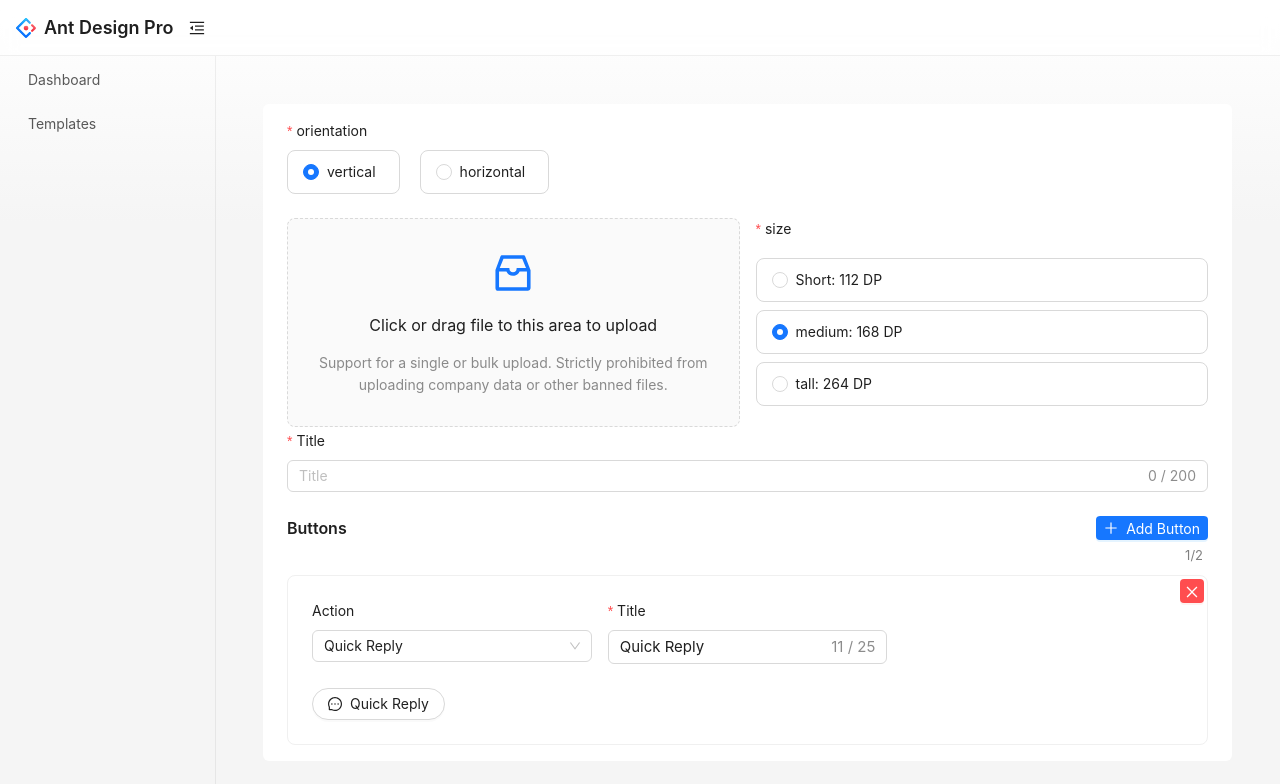
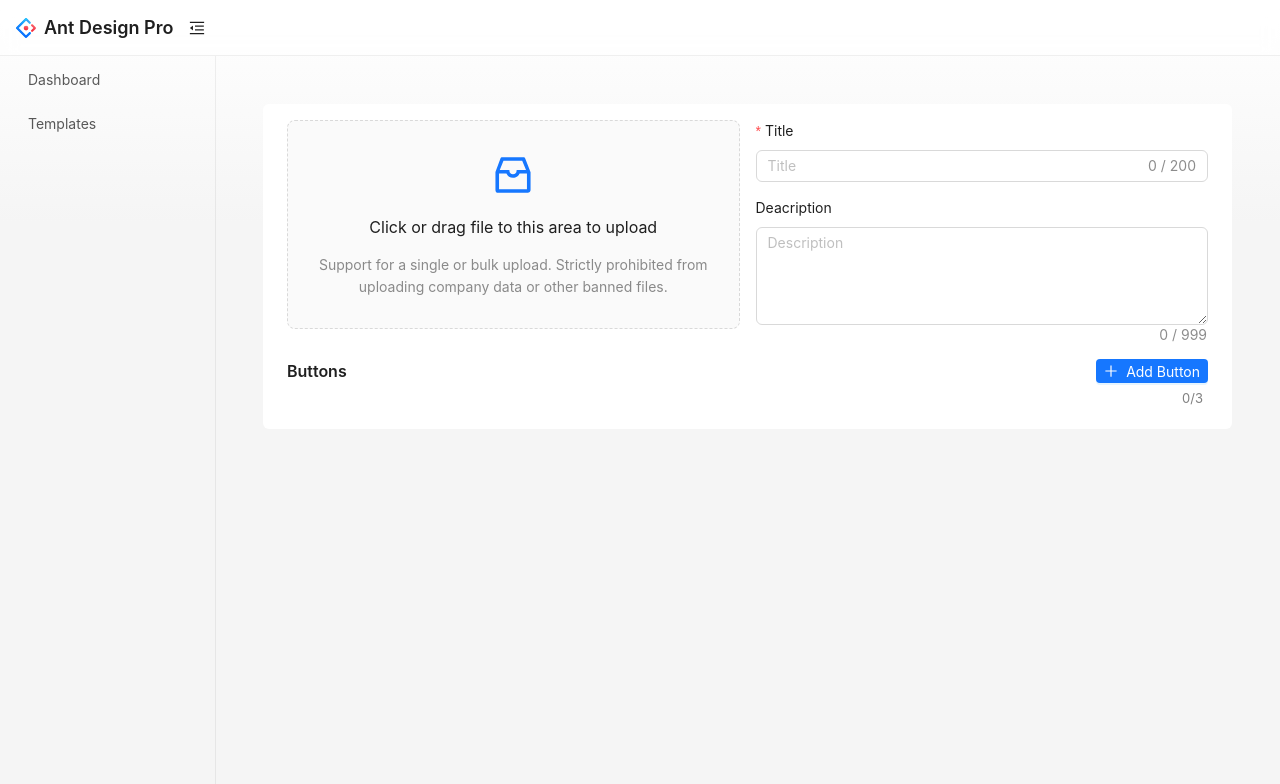
Before and after one commit to dhruv-kakrecha/whatsapp-bot, a React (Vite) app: page /templates in a window 1280 px wide. Shown: the top 784 px of the page. Built offline with nearby package versions, Linux system fonts and the light colour scheme.

Commit message:
create template and buttons

```diff
--- a/package.json
+++ b/package.json
@@ -13,11 +13,13 @@
     "@ant-design/icons": "^5.5.2",
     "@ant-design/pro-components": "^2.8.2",
     "antd": "^5.22.3",
+    "axios": "^1.7.9",
     "libphonenumber-js": "^1.11.18",
     "react": "^18.3.1",
     "react-dom": "^18.3.1",
     "react-phone-input-2": "^2.15.1",
-    "react-router-dom": "^7.0.2"
+    "react-router-dom": "^7.0.2",
+    "xlsx": "^0.18.5"
   },
   "devDependencies": {
     "@eslint/js": "^9.15.0",
--- a/src/App.jsx
+++ b/src/App.jsx
@@ -4,6 +4,7 @@ import ProLayoutWrapper from "./components/site/prolayout/ProLayout";
 import { Test } from "./Test";
 import { Route, Routes } from "react-router-dom";
 import RichCard from "./components/site/templates/Templates";
+import Contacts from "./components/site/contacts/Contacts";
 
 function App() {
   const RouteWrapper = ({ component: Component, ...props }) => {
@@ -22,6 +23,7 @@ function App() {
       <Routes>
         <Route exact path="/" element={<RouteWrapper component={Test} />} />
         <Route exact path="/templates" element={<RouteWrapper component={RichCard} />} />
+        <Route exact path="/add-contacts" element={<RouteWrapper component={Contacts} />} />
       </Routes>
     </>
   );
--- a/src/components/site/templates/Buttons.jsx
+++ b/src/components/site/templates/Buttons.jsx
@@ -1,4 +1,4 @@
-/* eslint-disable react/prop-types */
+    /* eslint-disable react/prop-types */
 // eslint-disable-next-line no-unused-vars
 import React, { useState } from "react";
 import {
@@ -38,9 +38,6 @@ const Buttons = ({
     required = true,
     maxLength = 4
 }) => {
-
-
-
 
     const buttonData = [
         { value: 0, label: "Quick Reply" },
--- a/src/components/site/templates/Templates.jsx
+++ b/src/components/site/templates/Templates.jsx
@@ -1,11 +1,12 @@
 /* eslint-disable react/prop-types */
 // eslint-disable-next-line no-unused-vars
-import React, { useState } from "react";
+import React, { useEffect, useState } from "react";
 import { Col, Form, Input, message, Radio, Row, Space } from "antd";
 // import Text from "./Text";
 // import { MediaUpload } from "../../../../MediaUpload";
 import Buttons from "./Buttons";
 import UploadMedia from "./UploadMedia";
+import axios from "axios";
 
 const RichCard = ({
     templateType,
@@ -19,14 +20,14 @@ const RichCard = ({
     onChoose = () => { },
     onDelete = () => { },
     handleFieldsChange = () => { },
-    fromCarousel = false,
 }) => {
-    const [buttons, setButtons] = useState([{
-        id: 1,
-        type: 0,
-        title: "Quick Reply",
-        payload: "",
-    }])
+
+
+    // useEffect(() => {
+    //     axios.post("https://wa-wati-backend.vercel.app/templates/create")
+    // }, [])
+
+    const [buttons, setButtons] = useState([])
 
     const handleAddButton = () => {
         if (buttons?.length === 3) {
@@ -63,113 +64,16 @@ const RichCard = ({
         <div>
             <Form form={form} layout="vertical">
                 <Col>
-                    {/* Radio group for orientation */}
-                    {!fromCarousel && (
-                        <Form.Item
-                            name={`rich_card_orientation_${templateType}`}
-                            label={"orientation"}
-                            rules={[{ required: true, message: "Orientation is required" }]}
-                            initialValue={richCardDetails?.orientation ?? 0}
-                        >
-                            <Radio.Group
-                                //   defaultValue={value}
-                                value={richCardDetails?.orientation}
-                                onChange={(e) => {
-                                    handleFieldsChange(e.target.value, "orientation");
-                                }}
-                                style={{ display: "flex", gap: 20 }}
-                            >
-                                <div
-                                    style={{
-                                        border: "1px solid #D9D9D9",
-                                        padding: "10px 15px",
-                                        borderRadius: "8px",
-                                    }}
-                                >
-                                    <Radio value={0}>{"vertical"}</Radio>
-                                </div>
-                                <div
-                                    style={{
-                                        border: "1px solid #D9D9D9",
-                                        padding: "10px 15px",
-                                        borderRadius: "8px",
-                                    }}
-                                >
-                                    <Radio value={1}>{"horizontal"}</Radio>
-                                </div>
-                            </Radio.Group>
-                        </Form.Item>
-                    )}
 
                     {/* Media upload */}
 
                     <Row gutter={[16, 24]}>
                         <Col md={12}>
-                            {/* <MediaUpload
-                formItemName={`rich_card_media_${templateType}`}
-                label={"media"}
-                handleChoose={handleChoose}
-                single
-                initialValue={initialValueToMedia}
-                form={form}
-                templateType={templateType}
-                richCardDetails={richCardDetails}
-                handleDeleteImage={handleDeleteMedia}
-                isRichCard
-              /> */}
                             <UploadMedia />
                         </Col>
                         <Col md={12}>
                             <Form.Item
-                                name={`rich_card_media_size_${templateType}`}
-                                label={"size"}
-                                rules={[{ required: true, message: "Select media height" }]}
-                                initialValue={richCardDetails?.mediaHeight ?? 1}
-                            >
-                                <Radio.Group
-                                    style={{ marginTop: "10px", width: "100%" }}
-                                    onChange={(e) => {
-                                        handleFieldsChange(e.target.value, "mediaHeight");
-                                    }}
-                                // value={value1}
-                                // defaultValue={value1}
-                                >
-                                    <Space direction="vertical" style={{ width: "100%" }}>
-                                        <div
-                                            style={{
-                                                border: "1px solid #D9D9D9",
-                                                padding: "10px 15px",
-                                                borderRadius: "8px",
-                                            }}
-                                        >
-                                            <Radio value={0}>Short: 112 DP</Radio>
-                                        </div>
-                                        <div
-                                            style={{
-                                                border: "1px solid #D9D9D9",
-                                                padding: "10px 15px",
-                                                borderRadius: "8px",
-                                            }}
-                                        >
-                                            <Radio value={1}>{"medium"}: 168 DP</Radio>
-                                        </div>
-                                        <div
-                                            style={{
-                                                border: "1px solid #D9D9D9",
-                                                padding: "10px 15px",
-                                                borderRadius: "8px",
-                                            }}
-                                        >
-                                            <Radio value={2}>{"tall"}: 264 DP</Radio>
-                                        </div>
-                                    </Space>
-                                </Radio.Group>
-                            </Form.Item>
-                        </Col>
-                    </Row>
-
-                    {/* Title */}
-                    <Form.Item
+                                style={{ marginBottom: "15px" }}
                                 name={`rich_card_title_${templateType}`}
                                 label={"Title"}
                                 rules={[
@@ -178,7 +82,7 @@ const RichCard = ({
                                         type: "string",
                                         message: "Please enter title",
                                     },
-                            { max: 200, message: "Title must be within 25 characters" },
+                                    { max: 25, message: "Title must be within 25 characters" },
                                 ]}
                                 initialValue={richCardDetails?.title ?? ""}
                             >
@@ -192,6 +96,30 @@ const RichCard = ({
                                     showCount
                                 />
                             </Form.Item>
+                            <Form.Item
+                                // name={`rich_card_title_${templateType}`}
+                                label={"Deacription"}
+                                rules={[
+                                    {
+                                        required: true,
+                                        type: "string",
+                                        message: "Please enter title",
+                                    },
+                                    { max: 999, message: "Description must be within 999 characters" },
+                                ]}
+                            >
+                                <Input.TextArea
+                                    rows={4}
+                                    // onChange={(e) => handleFieldsChange(e.target.value, "title")}
+                                    //   value={title}
+                                    //   defaultValue={title}
+                                    placeholder="Description"
+                                    maxLength={999}
+                                    showCount
+                                />
+                            </Form.Item>
+                        </Col>
+                    </Row>
 
                     {/* <Text
             type={templateType}
@@ -207,7 +135,7 @@ const RichCard = ({
                     handleDeleteButton={handleDeleteButton}
                     type={templateType}
                     form={form}
-                    maxLength={templateType === 2 ? 4 : 2}
+                    maxLength={3}
                 />
             </Form>
         </div>
```
Also changed, not shown: 1 other file (tests, documents, lock files or other folders). Lines whose indentation alone changed are shown as unchanged.
